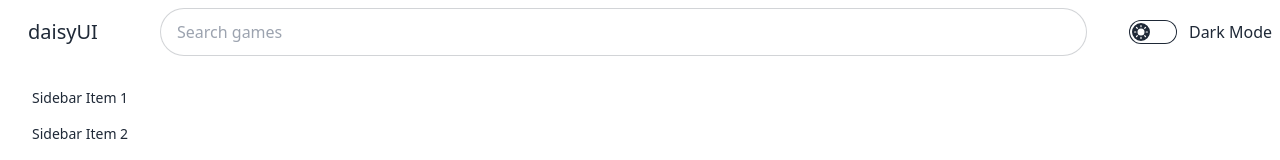
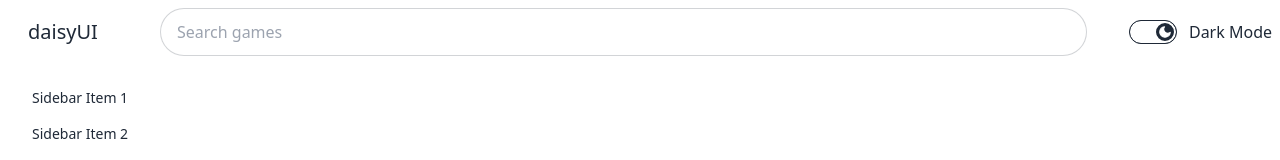
Before and after one commit to amangouste225/game-genre, a React (Vite) app: page / in a window 1280 px wide. Shown: the top 160 px of the page. Built offline with nearby package versions, Linux system fonts and the light colour scheme; no server answers.

Commit message:
updates event

```diff
--- a/src/components/Navbar.tsx
+++ b/src/components/Navbar.tsx
@@ -1,9 +1,9 @@
 import { useEffect, useState } from 'react';
 
 export const Navbar = () => {
-  const [theme, setTheme] = useState('light');
+  const [theme, setTheme] = useState(localStorage.getItem('theme') || 'black');
 
-  const toggle = (e) => {
+  const toggle = (e: React.ChangeEvent<HTMLInputElement>) => {
     if (e.target.checked) {
       setTheme('black');
     } else {
@@ -11,7 +11,10 @@ export const Navbar = () => {
     }
   };
   useEffect(() => {
+    localStorage.setItem('theme', JSON.stringify(theme));
     document.querySelector('html')?.setAttribute('data-theme', theme);
+    // document.documentElement.removeAttribute('data-theme');
+    // document.documentElement.classList.add(theme);
   }, [theme]);
 
   return (
```
